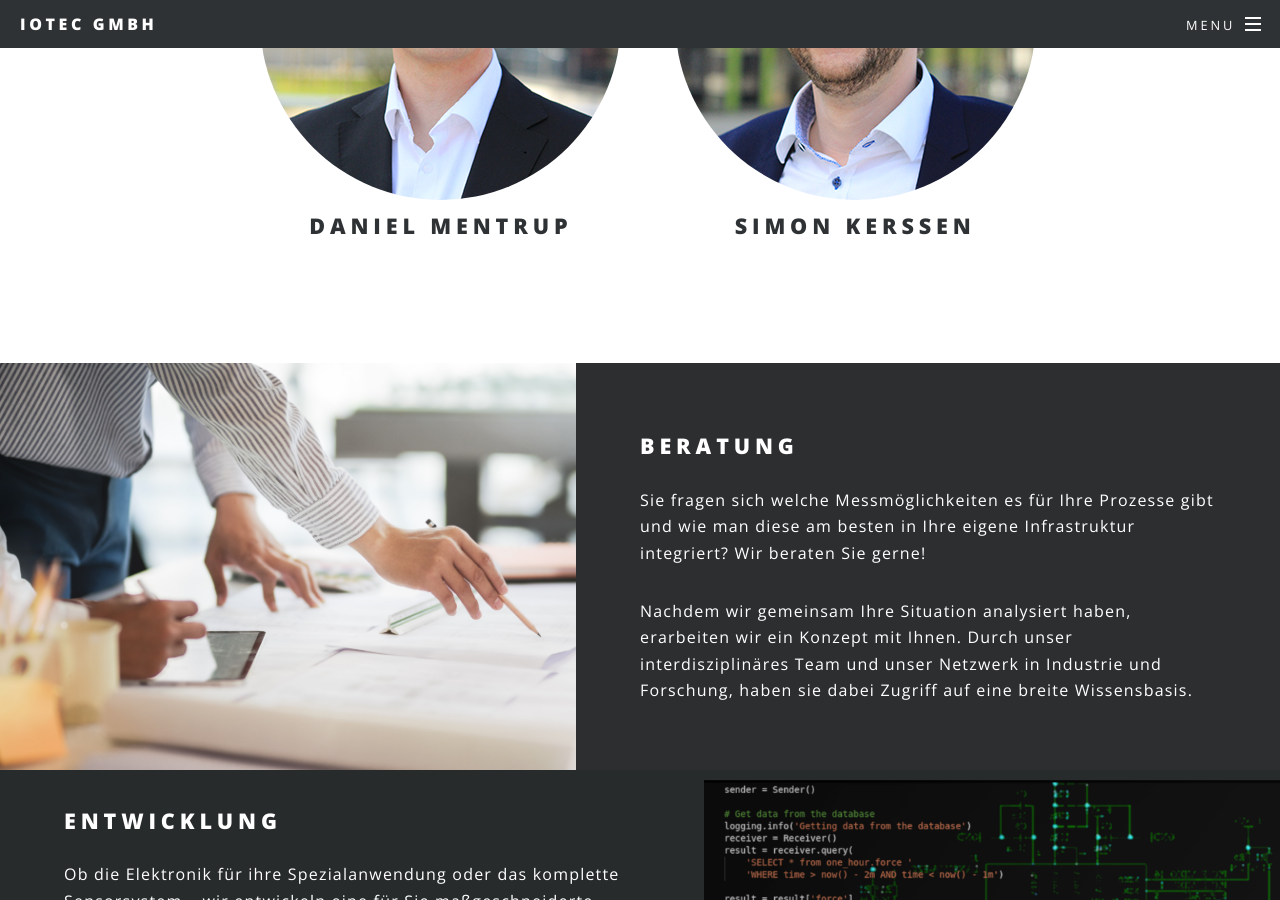
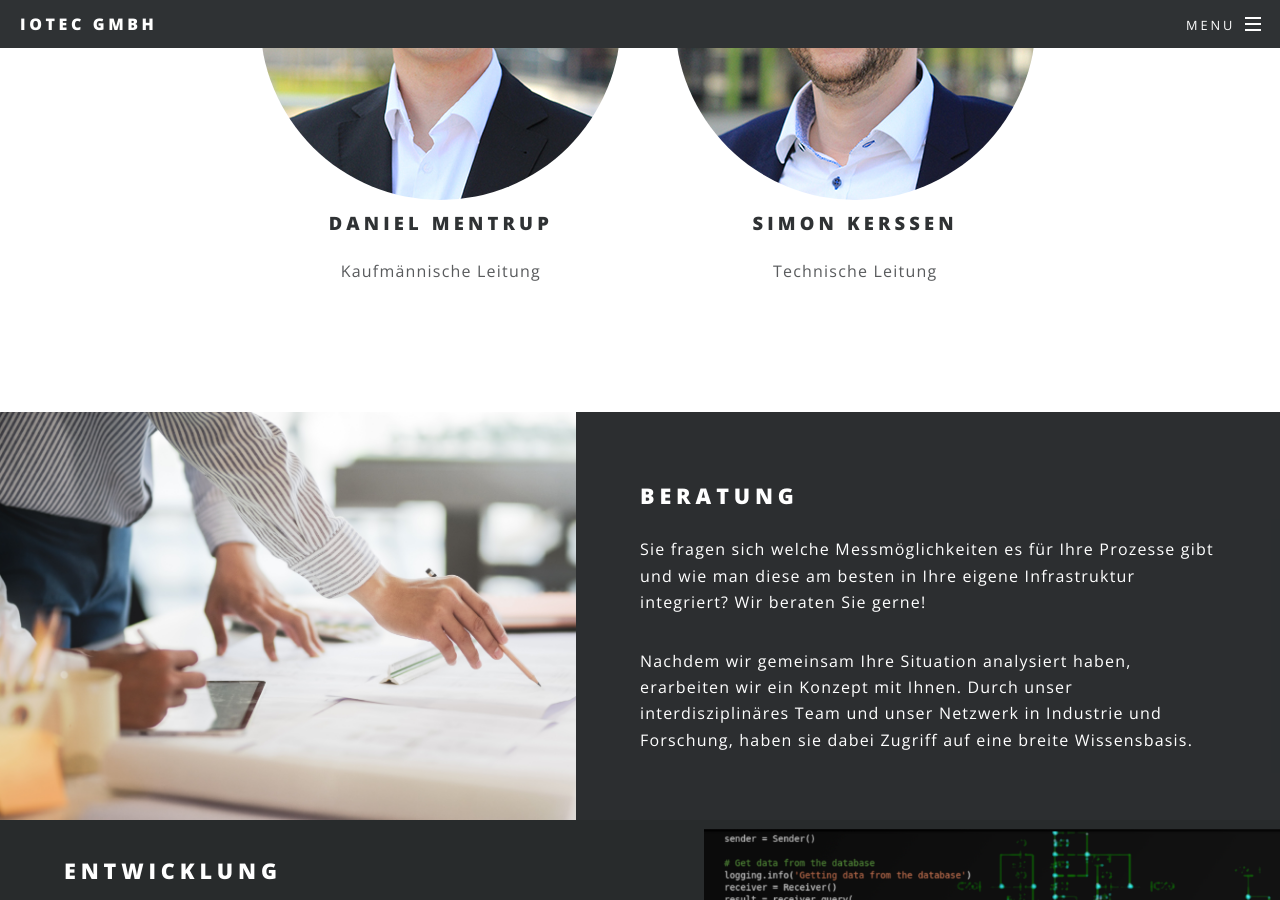
Before and after one commit to iotec-gmbh/iotec-gmbh.github.io, a Jekyll site: the page built from index.html, in a window 1280 px wide and 900 px high, scrolled down 1514 px. Built offline with Jekyll 4.4.1, drawn with Linux system fonts in a browser that asks for light colours.

Commit message:
Description to the Management
This patchs adds a small job description to our management on the landing page.
The name size is reduced a bit for a better look.

Closes #38

```diff
--- a/index.html
+++ b/index.html
@@ -23,11 +23,13 @@ layout: landing
 							<ul class="members major">
 								<li>
 									<img src="images/daniel.jpg" alt=""/>
-									<h2>Daniel Mentrup</h2>
+									<h3>Daniel Mentrup</h3>
+									<p>Kaufmännische Leitung</p>
 								</li>
 								<li>
 									<img src="images/simon.jpg" alt=""/>
-									<h2>Simon Kerssen</h2>
+									<h3>Simon Kerssen</h3>
+									<p>Technische Leitung</p>
 								</li>
 							</ul>
 						</div>
```
